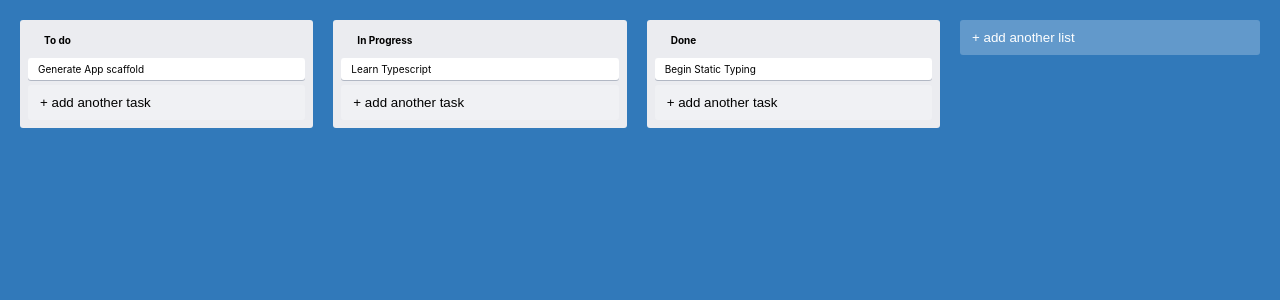
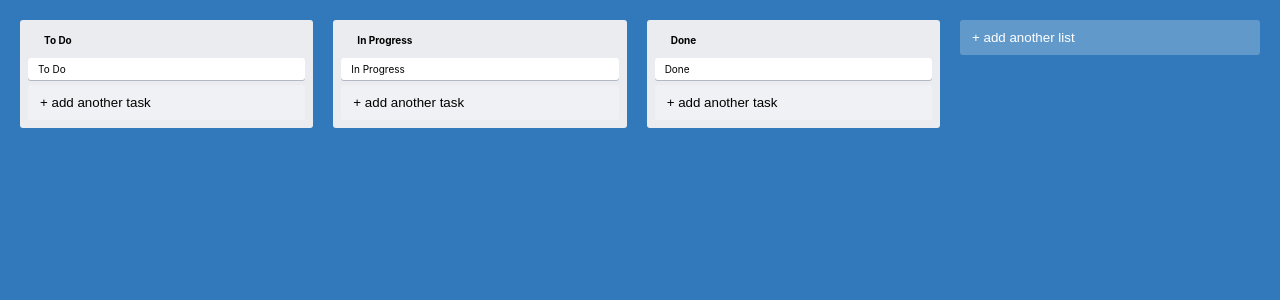
Before and after one commit to BamboTims/Dragy, a React (Create React App) app: page / in a window 1280 px wide. Shown: the top 300 px of the page. Built offline with nearby package versions, Linux system fonts and the light colour scheme.

Commit message:
Card and Column Component Update

```diff
--- a/src/App.tsx
+++ b/src/App.tsx
@@ -1,21 +1,17 @@
 import React from "react";
 import { Main } from "./styles";
 import { AddNewItem } from "./Components/AddNewItem/AddNewItem";
-import { Card } from "./Components/Card/Card";
 import { Column } from "./Components/Column/Column";
+import { useAppState } from "./State/appstatecontext";
 
 function App() {
+  const { lists } = useAppState();
+
   return (
     <Main>
-      <Column text="To do">
-        <Card text="Generate App scaffold" />
-      </Column>
-      <Column text="In Progress">
-        <Card text="Learn Typescript" />
-      </Column>
-      <Column text="Done">
-        <Card text="Begin Static Typing" />
-      </Column>
+      {lists.map((list) => (
+        <Column text={list.text} key={list.id} id={list.id} />
+      ))}
       <AddNewItem toggleButtonText="+ add another list" onAdd={console.log} />
     </Main>
   );
--- a/src/Components/Card/Card.tsx
+++ b/src/Components/Card/Card.tsx
@@ -3,6 +3,7 @@
 
 type CardProps = {
   text: string;
+  id: string;
 };
 
 export const Card = ({ text }: CardProps) => {
--- a/src/Components/Column/Column.tsx
+++ b/src/Components/Column/Column.tsx
@@ -1,14 +1,22 @@
-import React, { FC } from "react";
+import React from "react";
 import { ColumnContainer, ColumnTitle } from "../../styles";
 import { AddNewItem } from "../AddNewItem/AddNewItem";
+import { useAppState } from "../../State/appstatecontext";
+import { Card } from "../Card/Card";
 
-type ColumnProps = { text: string; children?: React.ReactNode };
+type ColumnProps = { text: string; id: string };
 
-export const Column: FC<ColumnProps> = ({ text, children }) => {
+export const Column = ({ text, id }: ColumnProps) => {
+  const { getTasksByListId } = useAppState();
+
+  const tasks = getTasksByListId(id);
+
   return (
     <ColumnContainer>
       <ColumnTitle>{text}</ColumnTitle>
-      {children}
+      {tasks.map((task) => (
+        <Card text={text} key={task.id} id={task.id} />
+      ))}
       <AddNewItem
         toggleButtonText="+ add another task"
         onAdd={console.log}
--- a/src/State/appstatecontext.tsx
+++ b/src/State/appstatecontext.tsx
@@ -14,10 +14,19 @@
 type AppStateContextProps = {
   lists: List[];
   getTasksByListId(id: string): Task[];
+  children?: React.ReactNode;
+};
+
+type AppStateProviderProps = {
+  children?: React.ReactNode;
 };
 
 export type AppState = {
   lists: List[];
+};
+
+export const useAppState = () => {
+  return useContext(AppStateContext);
 };
 
 const appData: AppState = {
@@ -44,7 +53,7 @@
   {} as AppStateContextProps
 );
 
-export const AppStateProvider: FC = ({ children }) => {
+export const AppStateProvider: FC<AppStateProviderProps> = ({ children }) => {
   const { lists } = appData;
 
   const getTasksByListId = (id: string) => {
```
